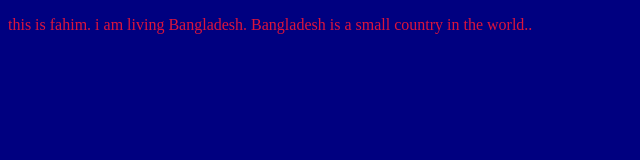
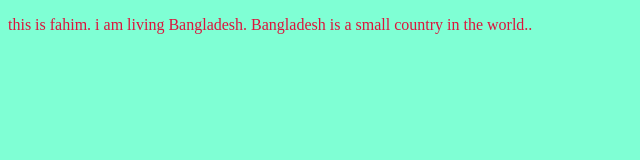
Before and after one commit to HabibFahim15/my-second-repo, a plain HTML site: page index.html in a window 1280 px wide. Shown: the whole page, without its empty margins (0-640 px from the left). Drawn offline with Linux system fonts and the light colour scheme.

Commit message:
4th change

```diff
--- a/style.css
+++ b/style.css
@@ -1,5 +1,5 @@
 body{
-  background-color: navy;
+  background-color:aquamarine;
 }
 p{
   color: crimson;
```
